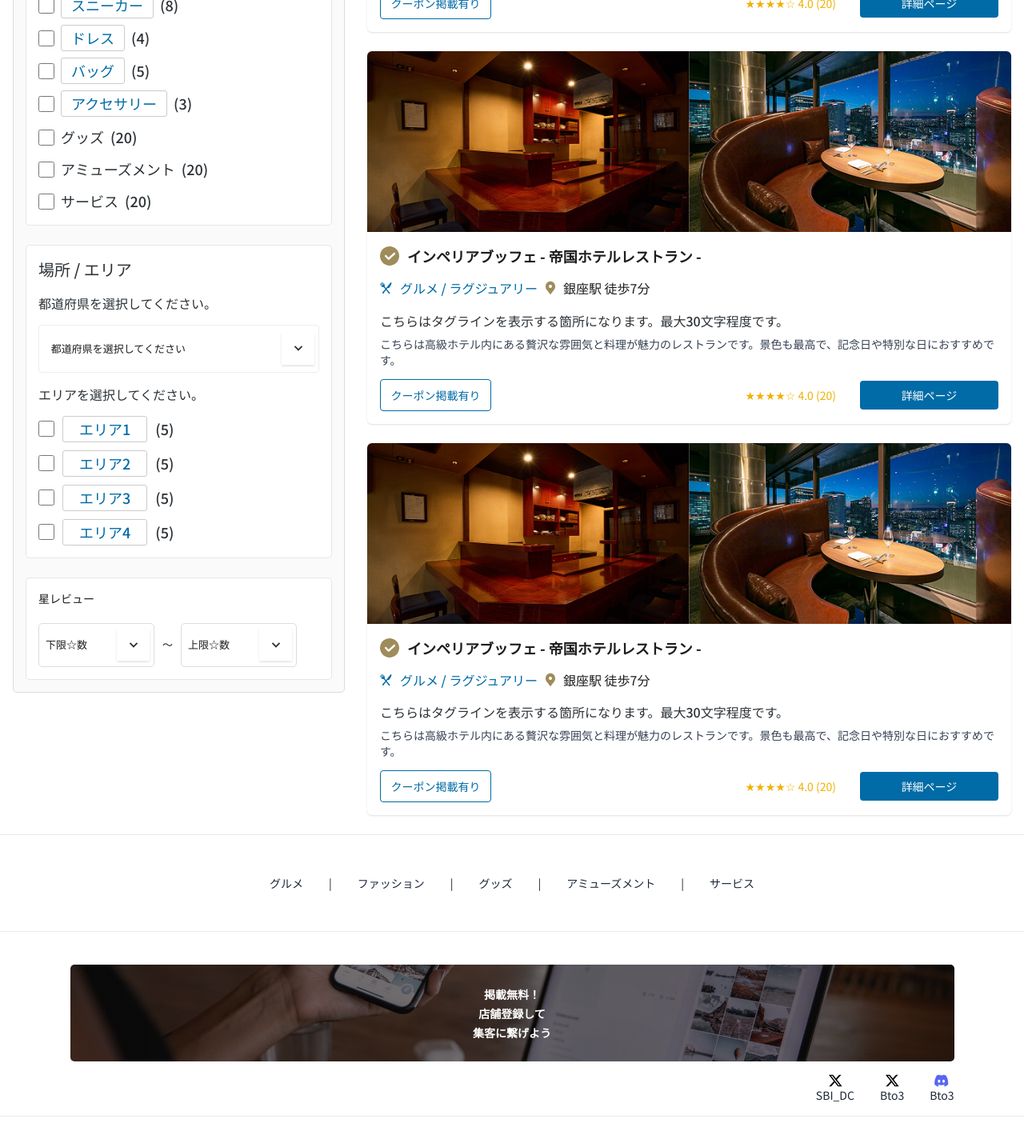
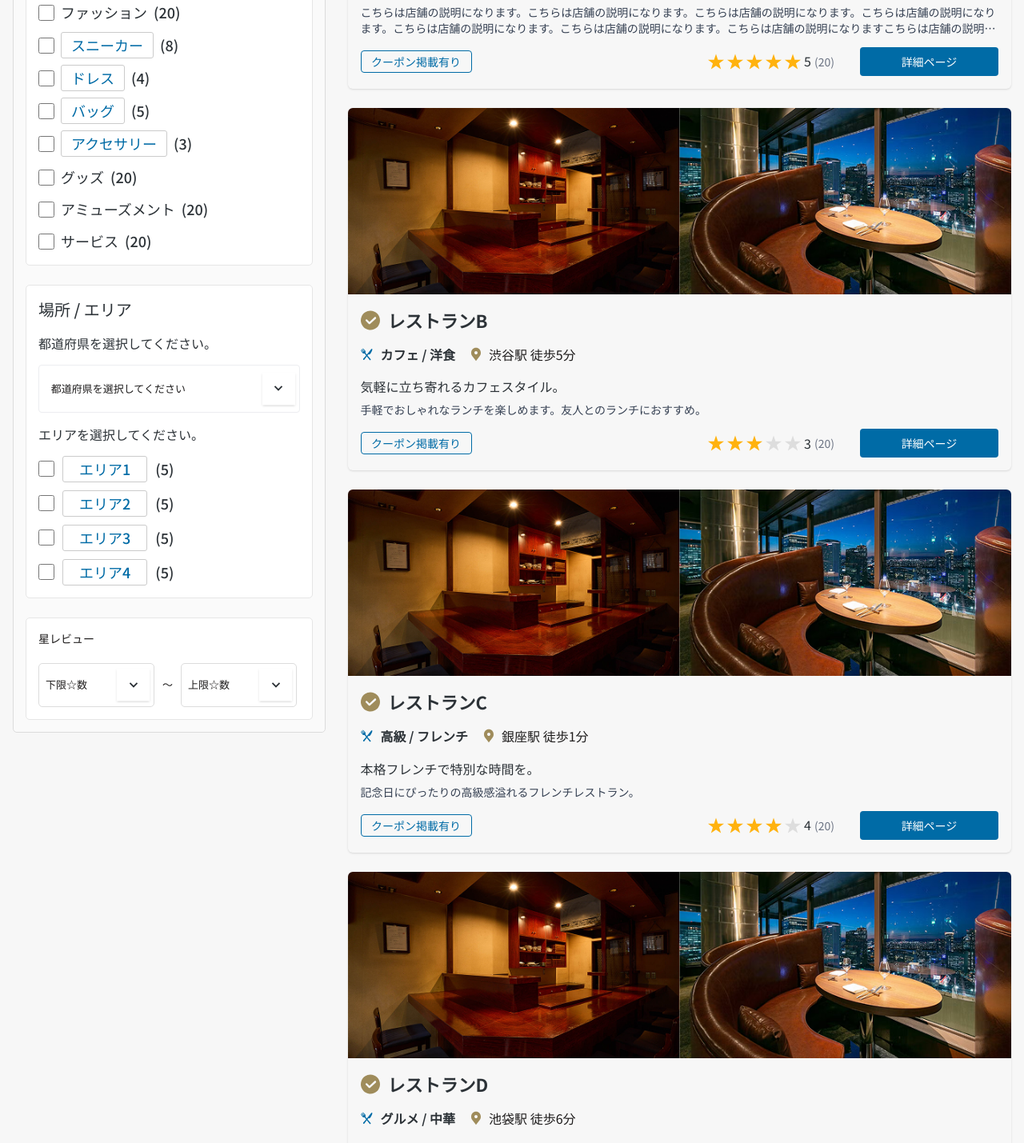
Before and after one commit to muhammadkashifzia/SBI, a Next.js app in the folder app/: page /restaurants in a window 1280 px wide. Shown: the part 550-1979 px from the top of the page at 80% size. Built offline with nearby package versions, Linux system fonts and the light colour scheme.

Commit message:
code push

```diff
--- a/app/src/app/restaurants/page.jsx
+++ b/app/src/app/restaurants/page.jsx
@@ -4,10 +4,10 @@ import ListingList from '@/components/searchrestaurant/ListingList';
 import SidebarFilter from '@/components/searchrestaurant/SidebarFilter';
 export default function RestaurantListing() {
   return (
-    <div>
+    <div className='pt-[50px] pb-[80px] bg-[#F7F7F7]'>
       {/* <HeroSlider /> */}
       <div className="flex max-w-[1358px] mx-auto gap-x-[28px] px-[16px]">
-        <div className="hidden md:block">
+        <div className="hidden md:block w-[31.3%]">
           <SidebarFilter />
         </div>
         <ListingList />
--- a/app/src/components/area/areaCard.jsx
+++ b/app/src/components/area/areaCard.jsx
@@ -1,6 +1,6 @@
 // components/AreaGrid.tsx
 import Image from 'next/image';
-
+import Link from 'next/link';
 const areas = [
   { name: '東京', image: '/assets/images/tokyo.png' },
   { name: '神奈川', image: '/assets/images/kanagawa.png' },
@@ -16,7 +16,7 @@ export default function AreaGrid() {
       <h2 className="text-[24px] md:text-[32px] font-bold mb-5 text-[#2C3237]">エリアから探す</h2>
       <div className="grid grid-cols-1 sm:grid-cols-2 md:grid-cols-3 gap-x-[32px] gap-y-[31px]">
         {areas.map((area) => (
-          <div key={area.name} className="relative group overflow-hidden rounded-[5px] shadow-lg cursor-pointer">
+          <Link href="/restaurants" key={area.name} className="relative group overflow-hidden rounded-[5px] shadow-lg cursor-pointer">
             <Image
               src={area.image}
               alt={area.name}
@@ -27,7 +27,7 @@ export default function AreaGrid() {
             <div className="absolute inset-0  flex items-center justify-center">
               <span className="text-white text-[32px] font-medium">{area.name}</span>
             </div>
-          </div>
+          </Link>
         ))}
       </div>
     </div>
--- a/app/src/components/restaurant/RestaurantCard.jsx
+++ b/app/src/components/restaurant/RestaurantCard.jsx
@@ -1,7 +1,9 @@
 import React from 'react';
 import { FaStar, FaStarHalfAlt, FaRegStar } from 'react-icons/fa';
 import Image from 'next/image';
+import Link from 'next/link';
 const RestaurantCard = ({ restaurant }) => {
+  const { id } = restaurant;
   const ratingNumber = parseFloat(restaurant.rating.split(' ')[0]);
   const reviewsCount = restaurant.rating.match(/\((\d+)\)/)?.[1];
 
@@ -26,17 +28,19 @@ const RestaurantCard = ({ restaurant }) => {
   return (
     <div>
       <div className="relative">
+          <Link  href={`/restaurants/${id}`}>
         <img
           src={restaurant.image}
           alt={restaurant.name}
           className="w-full h-[200px] object-cover rounded-[5px] mb-[15px]"
         />
+        </Link>
         <span className="inline-flex gap-[10px] text-white bg-[#9F8C5B] text-sm px-2 py-[11px] rounded-full absolute bottom-[11px] left-[12px] h-[42px] text-[16px] font-bold w-[120px] justify-center items-center">
           <Image src='/assets/svg/location-icon.svg' width={14} height={20} alt="locationIcon"/> {restaurant.area}
         </span>
       </div>
       <div>
-        <h3 className="text-[22px] font-bold mb-[14px] text-[#2C3237]">{restaurant.name}</h3>
+        <Link  href={`/restaurants/${id}`} className="text-[22px] font-bold mb-[14px] text-[#2C3237]">{restaurant.name}</Link>
         <div className="flex items-center gap-[5px]">
          <div>{renderStars()}</div>
           <span className="text-gray-700 text-sm">
--- a/app/src/components/searchrestaurant/ListingItemCard.jsx
+++ b/app/src/components/searchrestaurant/ListingItemCard.jsx
@@ -1,26 +1,64 @@
-// components/ListingItem.jsx
 import React from 'react';
 import Image from 'next/image';
-export default function ListingItem() {
+import Link from 'next/link';
+
+const FilledStar = () => (
+  <svg
+    className="w-[20px] h-[20px] fill-[#FFB20E]"
+    width={20}
+    height={20}
+    viewBox="0 0 20 20"
+    fill="none"
+    xmlns="http://www.w3.org/2000/svg"
+  >
+    <path d="M3.82016 19.5L9.99992 15.1295L16.1797 19.5L13.9277 12.278L20 7.75722L12.4277 7.66454L10 0.5L7.57227 7.66454L0 7.75722L6.07226 12.278L3.82016 19.5Z" />
+  </svg>
+);
+
+const EmptyStar = () => (
+  <svg
+    className="w-[20px] h-[20px] fill-[#DDDDDD]"
+    width={20}
+    height={20}
+    viewBox="0 0 20 20"
+    fill="none"
+    xmlns="http://www.w3.org/2000/svg"
+  >
+    <path d="M3.82016 19.5L9.99992 15.1295L16.1797 19.5L13.9277 12.278L20 7.75722L12.4277 7.66454L10 0.5L7.57227 7.66454L0 7.75722L6.07226 12.278L3.82016 19.5Z" />
+  </svg>
+);
+
+export default function ListingItem({
+  id,
+  title,
+  category,
+  station,
+  tagline,
+  description,
+  rating,
+  reviews,
+  image,
+}) {
   return (
     <div className="rounded-md overflow-hidden shadow-sm mb-6">
       <div className="flex flex-col gap-0">
         <img
-          src="/assets/images/restaurant-image.png"
+          src={image}
           alt="Listing"
           className="w-full h-full object-cover col-span-1"
         />
         <div className="col-span-2 p-4">
-          <h3 className="text-lg font-bold mb-[14px] flex gap-[10px]">
+          <h3 className="text-[22px] font-bold mb-[14px] flex gap-[10px] text-[#2C3237]">
             <Image
               src="/assets/svg/checked-icon.svg"
               alt="checkedIcon"
               width={24}
               height={24}
             />
-            インペリアブッフェ - 帝国ホテルレストラン -{' '}
+            {title}
           </h3>
-          <div className="flex gap-[10px] mb-[14.67px]">
+
+          <div className="flex gap-[20px] mb-[14px] md:mb-[14.67px] md:flex-row flex-col">
             <span className="text-[16px] font-medium text-[#006BA6] flex gap-[10px]">
               <Image
                 src="/assets/svg/knifeIcon.svg"
@@ -28,33 +66,51 @@ export default function ListingItem() {
                 width={15}
                 height={15}
               />
-              グルメ / ラグジュアリー
+              <span className="font-bold text-[16px] text-[#2C3237]">
+                {category}
+              </span>
             </span>
             <span className="flex gap-[10px]">
               <Image
                 src="/assets/svg/map-location.svg"
-                alt="checkedIcon"
+                alt="map location"
                 width={12}
                 height={17}
               />
-              銀座駅 徒歩7分
+              {station}
             </span>
           </div>
+
           <h2 className="font-medium text-[16px] leading-[28px] mb-[5px] text-[#2C3237]">
-            こちらはタグラインを表示する箇所になります。最大30文字程度です。
+            {tagline}
           </h2>
-          <p className="text-sm text-gray-700 mb-2">
-            こちらは高級ホテル内にある贅沢な雰囲気と料理が魅力のレストランです。景色も最高で、記念日や特別な日におすすめです。
-          </p>
-          <div className="flex items-center justify-between text-sm mt-[14px]">
-          <div className='w-[50%] flex'>  <span className=" font-medium text-[14px] text-[#006BA6] border border-[#006BA6] rounded-[4px] py-[9px] px-[12.5px]">
-              クーポン掲載有り
-            </span></div>
-            <div className="flex gap-x-[30px] items-center w-[50%] justify-end">
-              <div className="text-yellow-500 flex w-[max-content]">★★★★☆ 4.0 (20)</div>
-              <button className="bg-[#006BA6] text-white px-[46.5px] py-[12px] rounded hover:bg-blue-600 max-w-[173px] w-full h-[36px] flex items-center justify-center">
+
+          <p className="text-sm text-gray-700 line-clamp-2">{description}</p>
+
+          <div className="flex items-start md:items-center justify-start md:justify-between text-sm mt-[14px] flex-col md:flex-row gap-y-[20px]">
+            <div className="w-full md:w-[200px] flex">
+              <span className="font-medium text-[14px] text-[#006BA6] border border-[#006BA6] rounded-[4px] py-[3px] px-[12.5px]">
+                クーポン掲載有り
+              </span>
+            </div>
+
+            <div className="inline-flex gap-y-[20px] md:gap-y-[0px] gap-x-[15px] md:gap-x-[30px] items-start md:items-center justify-start md:justify-end w-full flex-col md:flex-row">
+              <div className="flex items-center gap-1 w-[160px] break-keep">
+                {Array.from({ length: 5 }, (_, i) =>
+                  rating > i ? <FilledStar key={i} /> : <EmptyStar key={i} />,
+                )}
+                <span className="text-[16px] font-normal text-[#2C3237]">
+                  {rating}
+                </span>
+                <span className="text-sm text-gray-500">({reviews})</span>
+              </div>
+
+              <Link
+                href={`/restaurants/${id}`}
+                className="bg-[#006BA6] text-white px-[10px] py-[12px] rounded-[4px]  w-full h-[36px] flex items-center justify-center max-w-[173px]"
+              >
                 詳細ページ
-              </button>
+              </Link>
             </div>
           </div>
         </div>
--- a/app/src/components/searchrestaurant/ListingList.jsx
+++ b/app/src/components/searchrestaurant/ListingList.jsx
@@ -1,14 +1,121 @@
-// components/ListingList.jsx
-import React from "react";
-import ListingItem from "@/components/searchrestaurant/ListingItemCard";
+'use client';
+import React, { useState } from 'react';
+import ListingItem from '@/components/searchrestaurant/ListingItemCard';
+
+// Tabs
+const tabs = [
+  { id: 'searchList', label: '検索リスト' },
+  { id: 'SortByPrice', label: '価格順' },
+  { id: 'StarReviewOrder', label: '星レビュー順' },
+];
+
+// Mock restaurant data
+const mockItems = [
+  {
+    id: '1',
+    title: 'インペリアブッフェ - 帝国ホテルレストラン - ',
+    price: 5000,
+    rating: 5,
+    category: '和食 / グルメ',
+    station: '新宿駅 徒歩2分',
+    tagline: '美味しさと雰囲気が自慢。',
+    description:
+      'こちらは店舗の説明になります。こちらは店舗の説明になります。こちらは店舗の説明になります。こちらは店舗の説明になります。こちらは店舗の説明になります。こちらは店舗の説明になります。こちらは店舗の説明になりますこちらは店舗の説明になります。こちらは店舗の説明になります。こちらは店舗の説明になります。こちらは店舗の説明になります。こちらは店舗の説明になります。こちらは店舗の説明になります。こちらは店舗の説明になります',
+    image: '/assets/images/restaurant-image.png',
+    reviews: 20,
+  },
+  {
+    id: '2',
+    title: 'レストランB',
+    price: 3000,
+    rating: 3,
+    category: 'カフェ / 洋食',
+    station: '渋谷駅 徒歩5分',
+    tagline: '気軽に立ち寄れるカフェスタイル。',
+    description:
+      '手軽でおしゃれなランチを楽しめます。友人とのランチにおすすめ。',
+    image: '/assets/images/restaurant-image.png',
+    reviews: 20,
+  },
+  {
+    id: '3',
+    title: 'レストランC',
+    price: 7000,
+    rating: 4,
+    category: '高級 / フレンチ',
+    station: '銀座駅 徒歩1分',
+    tagline: '本格フレンチで特別な時間を。',
+    description: '記念日にぴったりの高級感溢れるフレンチレストラン。',
+    image: '/assets/images/restaurant-image.png',
+    reviews: 20,
+  },
+  {
+    id: '4',
+    title: 'レストランD',
+    price: 4500,
+    rating: 2,
+    category: 'グルメ / 中華',
+    station: '池袋駅 徒歩6分',
+    tagline: '本場の味をリーズナブルに。',
+    description: 'ボリュームたっぷり、本格中華を楽しめます。',
+    image: '/assets/images/restaurant-image.png',
+    reviews: 20,
+  },
+  {
+    id: '5',
+    title: 'レストランE',
+    price: 6500,
+    rating: 1,
+    category: 'ラグジュアリー / イタリアン',
+    station: '東京駅 徒歩4分',
+    tagline: '本格イタリアンで贅沢なひとときを。',
+    description: '厳選素材を使った本格イタリアン。デートにも最適です。',
+    image: '/assets/images/restaurant-image.png',
+    reviews: 20,
+  },
+];
 
 export default function ListingList() {
+  const [activeTab, setActiveTab] = useState('searchList');
+
+  // Sorting logic
+  const filteredItems = [...mockItems].sort((a, b) => {
+    if (activeTab === 'SortByPrice') return a.price - b.price;
+    if (activeTab === 'StarReviewOrder') return b.rating - a.rating;
+    return 0;
+  });
+
   return (
     <main className="flex-1">
-      <h2 className="text-xl font-semibold mb-4">検索結果 XX件</h2>
-      {[...Array(3)].map((_, i) => (
-        <ListingItem key={i} />
-      ))}
+      <div className="flex justify-between items-center mb-[20px]">
+        <h2 className="text-[24px] font-bold text-[#2C3237]">
+          検索結果 {filteredItems.length}件
+        </h2>
+
+        {/* Tabs */}
+        <div className="flex space-x-4">
+          {tabs.map((tab) => (
+            <button
+              key={tab.id}
+              onClick={() => setActiveTab(tab.id)}
+              className={`pb-[11px] border-b-2 ${
+                activeTab === tab.id
+                  ? 'border-[#006BA6] text-[#006BA6] font-bold'
+                  : 'border-transparent text-[#9E9E9E] text-[16px] cursor-pointer'
+              }`}
+            >
+              {tab.label}
+            </button>
+          ))}
+        </div>
+      </div>
+
+      {/* Listing Items */}
+      <div>
+        {filteredItems.map((item) => (
+          <ListingItem key={item.id} {...item} />
+        ))}
+      </div>
     </main>
   );
 }
```
Also changed, not shown: app/src/components/hometwo/AreaList.jsx (+4 -3 lines), app/src/components/notice/noticeModal.jsx (+8 -10 lines), app/src/components/searchrestaurant/SidebarFilter.jsx (+7 -7 lines), app/public/assets/svg/alert-icon.svg (added).
